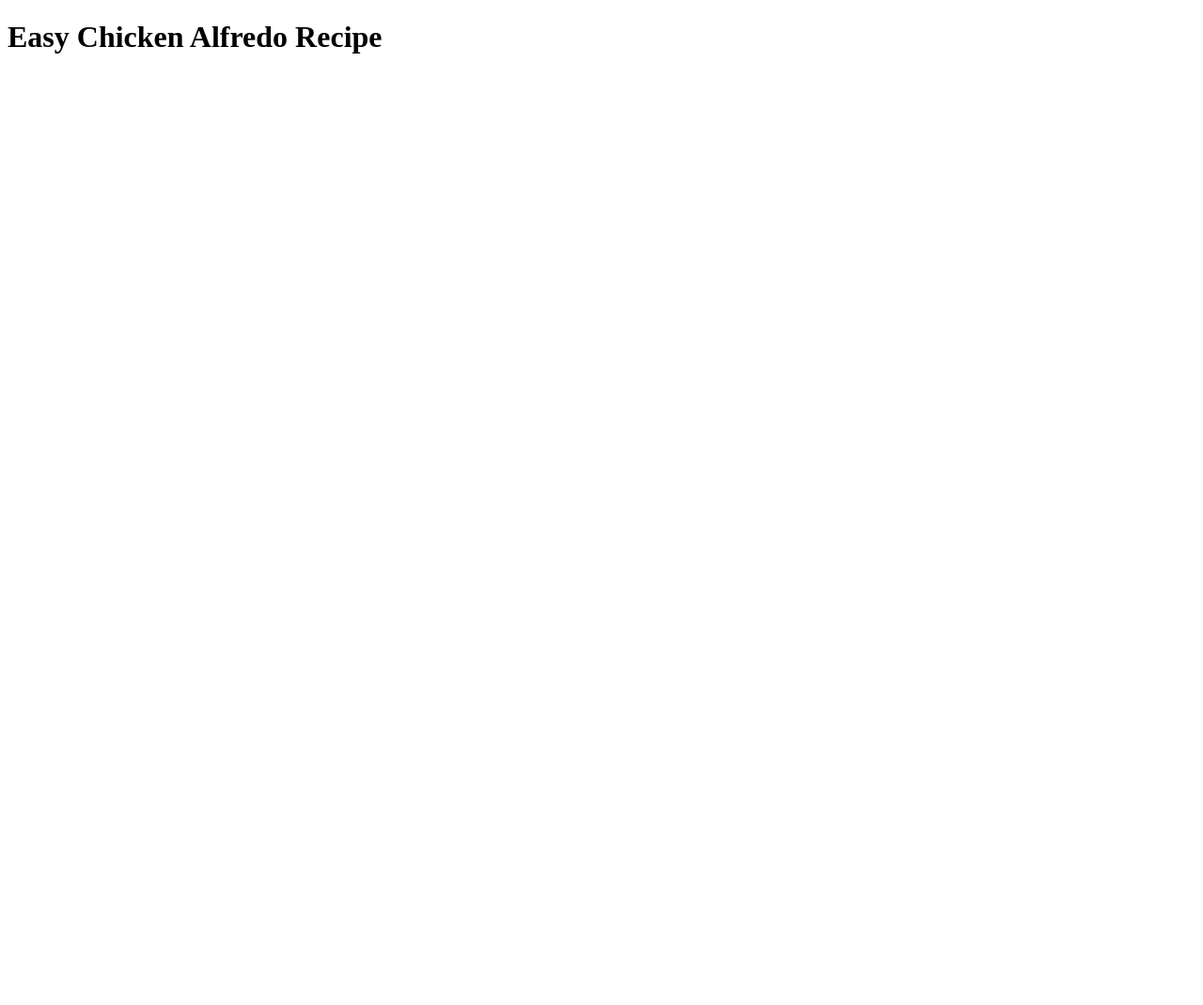
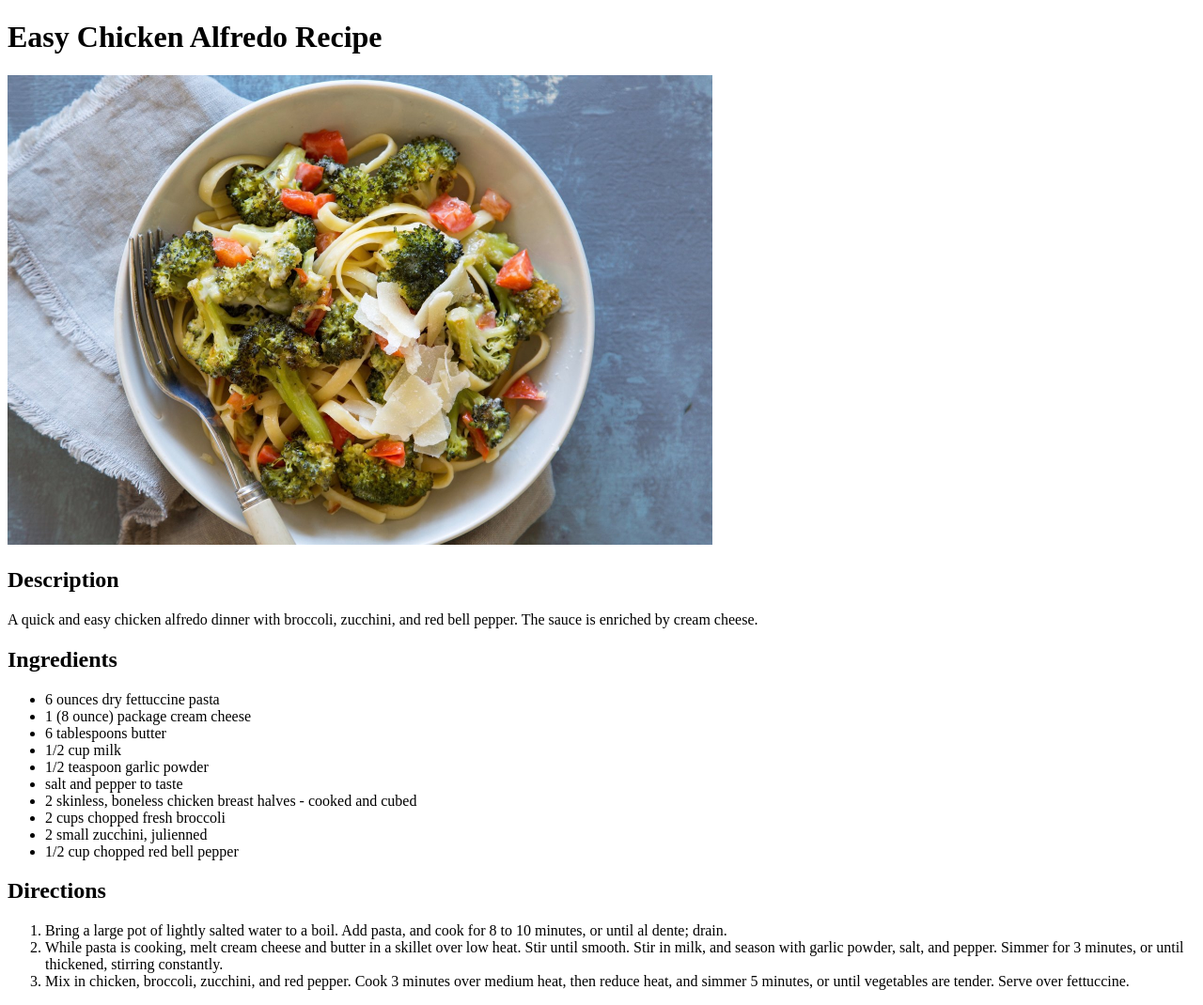
Before and after one commit to jora-13/odin-recipes, a plain HTML site: page recipes/chicken_alfredo.html in a window 1280 px wide. Shown: the whole page at 94% size. Before the commit the page ends 800 px from the top, so only its background shows below. Drawn offline with Linux system fonts and the light colour scheme.

Commit message:
Create recipe page for chicken alfredo
Similar to the structure of the pineapple tamale recipe page, the
chicken alfredo page has the image, description, ingredients,  and
directions.

```diff
--- a/recipes/chicken_alfredo.html
+++ b/recipes/chicken_alfredo.html
@@ -8,5 +8,35 @@
 
     <body>
         <h1>Easy Chicken Alfredo Recipe</h1>
+        <img src="../images/chicken_alfredo.jpg" alt="chicken alfredo" width="750" height="500">
+        <h2>Description</h2>
+        <p>A quick and easy chicken alfredo dinner with broccoli, zucchini, and red bell pepper. The
+            sauce is enriched by cream cheese.</p>
+        <h2>Ingredients</h2>
+        <ul>
+            <li>6 ounces dry fettuccine pasta</li>
+            <li>1 (8 ounce) package cream cheese</li>
+            <li>6 tablespoons butter</li>
+            <li>1/2 cup milk </li>
+            <li>1/2 teaspoon garlic powder</li>
+            <li>salt and pepper to taste</li>
+            <li>2 skinless, boneless chicken breast halves - cooked and cubed</li>
+            <li>2 cups chopped fresh broccoli</li>
+            <li>2 small zucchini, julienned</li>
+            <li>1/2 cup chopped red bell pepper</li>
+        </ul>
+        <h2>Directions</h2>
+        <ol>
+            <li>Bring a large pot of lightly salted water to a boil. Add pasta, and cook for 8 to 10
+                minutes, or until al dente; drain.
+            </li>
+            <li>While pasta is cooking, melt cream cheese and butter in a skillet over low heat.
+                Stir until smooth. Stir in milk, and season with garlic powder, salt, and pepper.
+                Simmer for 3 minutes, or until thickened, stirring constantly.</li>
+            <li>Mix in chicken, broccoli, zucchini, and red pepper. Cook 3 minutes over medium heat,
+                 then reduce heat, and simmer 5 minutes, or until vegetables are tender. Serve over
+                 fettuccine.
+            </li>
+        </ol>
     </body>
 </html>
```
